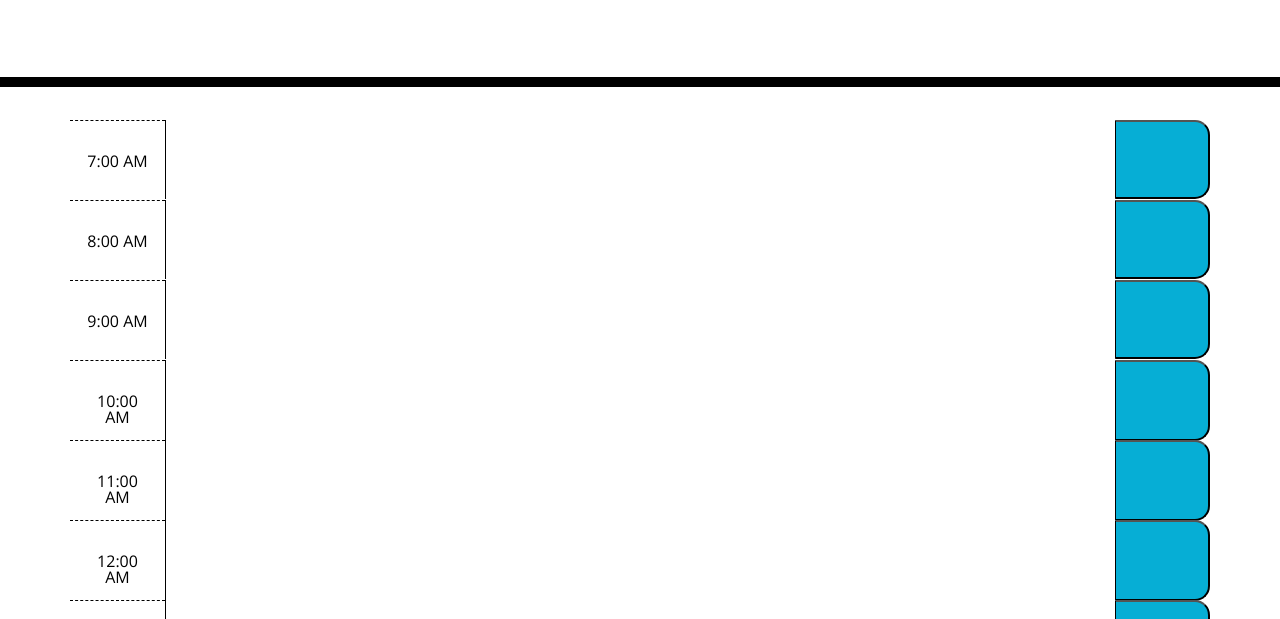
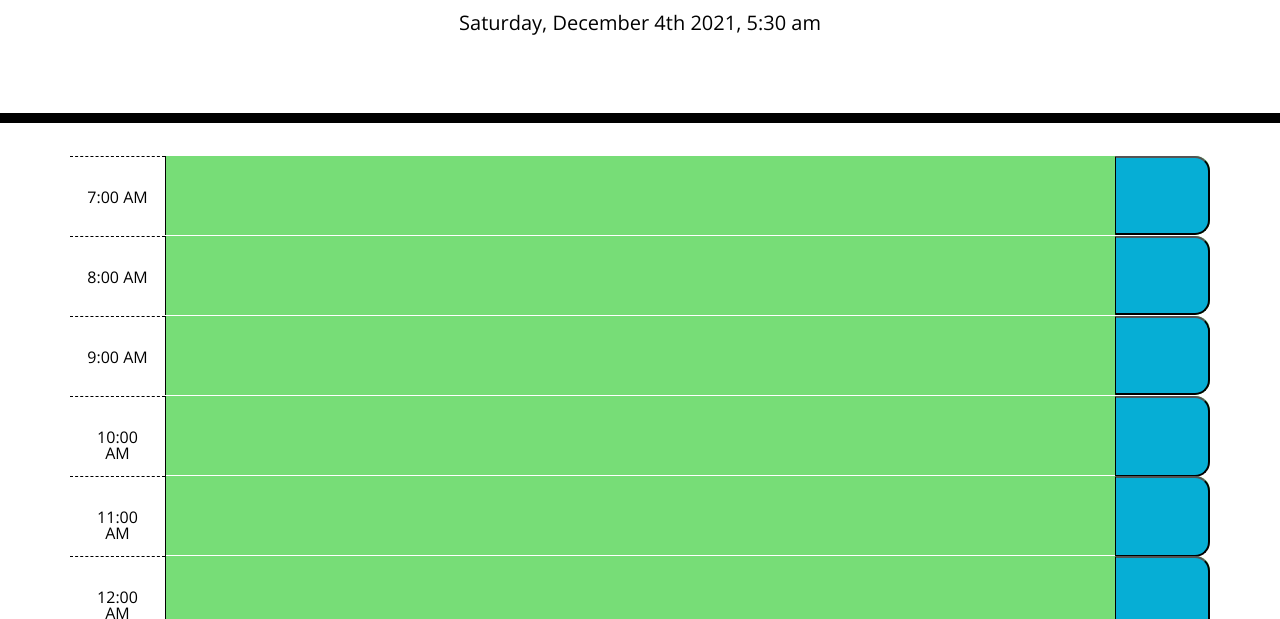
Before and after one commit to barrantesc/Simple-Planner, a plain HTML site: page index.html in a window 1280 px wide. Shown: the part 181-800 px from the top of the page. Drawn offline with nearby package versions, Linux system fonts and the light colour scheme; files that its build step writes are made by us from their sources.

Commit message:
Set files to correct folder

```diff
--- a/index.html
+++ b/index.html
@@ -18,7 +18,7 @@
       href="https://fonts.googleapis.com/css?family=Open+Sans&display=swap"
       rel="stylesheet"
     />
-    <link rel="stylesheet" href="./style.css" />
+    <link rel="stylesheet" href="./Asset/CSS/style.css" />
     <title>Work Day Scheduler</title>
   </head>
 
@@ -126,6 +126,6 @@
     <script src="https://cdnjs.cloudflare.com/ajax/libs/moment.js/2.29.1/moment.min.js"></script>
     <script src="https://code.jquery.com/jquery-3.4.1.min.js"></script>
     <script src="https://cdnjs.cloudflare.com/ajax/libs/moment.js/2.24.0/moment.min.js"></script>
-    <script src="./script.js"></script>
+    <script src="./Asset/JS/script.js"></script>
   </body>
 </html>
```
Also changed, not shown: Asset/CSS/style.css (renamed from Develop/style.css), Asset/JS/script.js (renamed from Develop/script.js), 3 other files.
